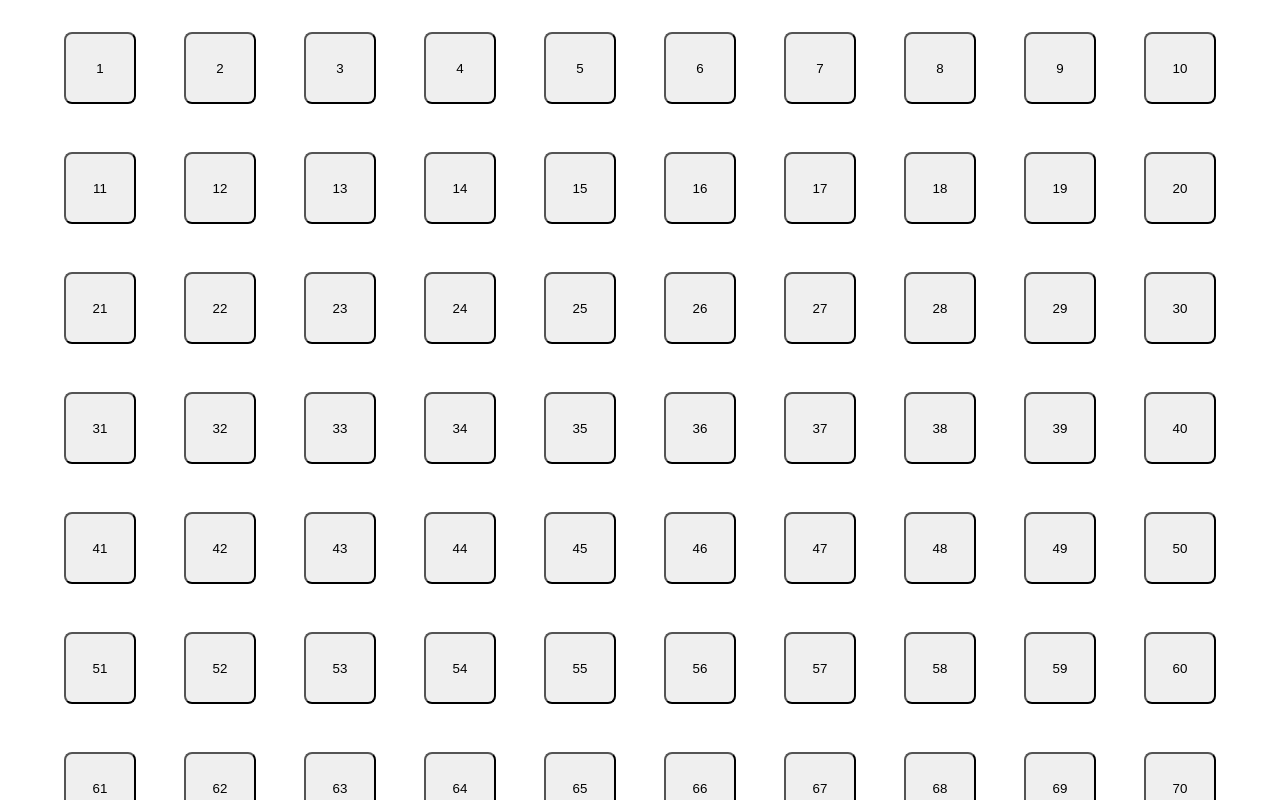
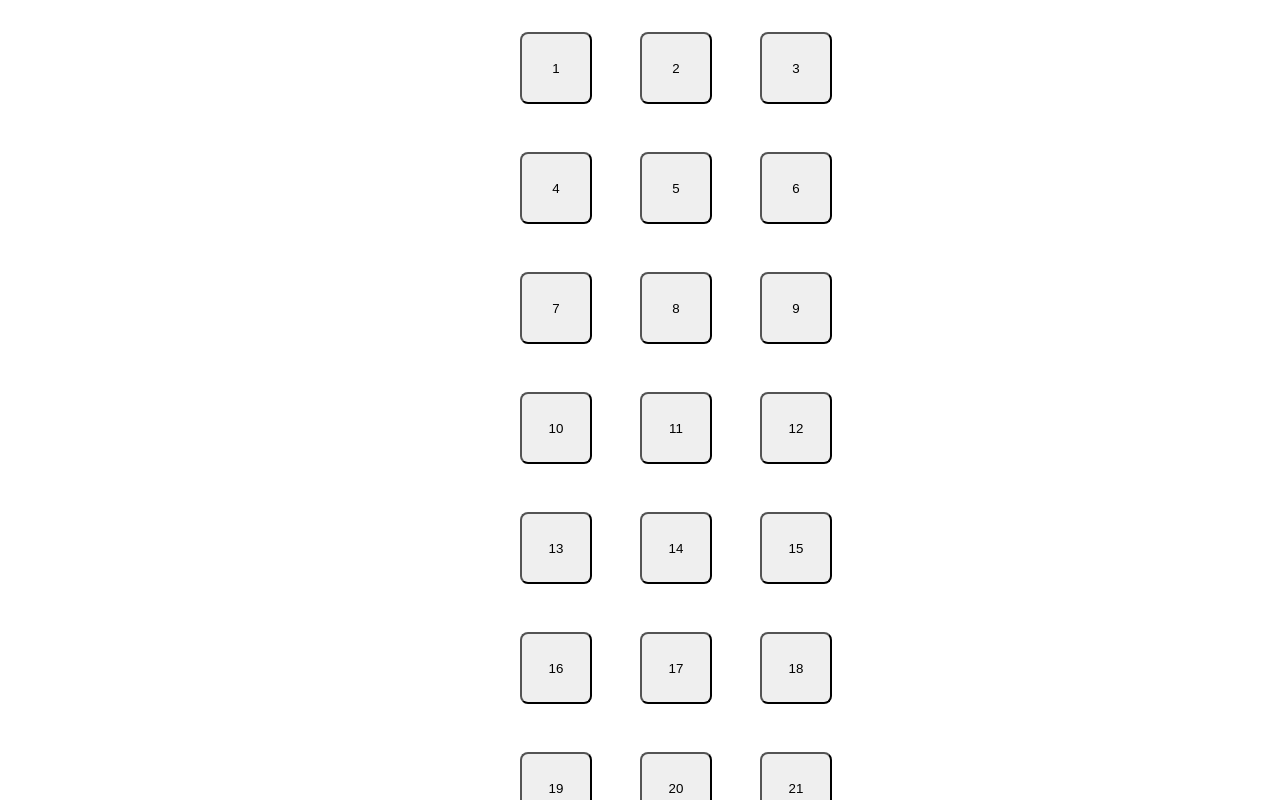
Before and after one commit to stormcrows/multiplication, a React app: page / in a window 1280 px wide. Shown: the top 800 px of the page. Built offline with nearby package versions, Linux system fonts and the light colour scheme.

Commit message:
add grid styles

```diff
--- a/src/components/App/App.css
+++ b/src/components/App/App.css
@@ -1,5 +1,43 @@
 .App {
   text-align: center;
+  margin: 0 auto;
+  display: grid;
+}
+
+@media (min-width: 320px) {
+  /* smartphones, iPhone, portrait 480x320 phones */
+  .App {
+    grid-template-columns: repeat(1, 1fr);
+    width: 96px;
+  }
+}
+@media (min-width: 481px) {
+  /* portrait e-readers (Nook/Kindle), smaller tablets @ 600 or @ 640 wide. */
+  .App {
+    grid-template-columns: repeat(2, 1fr);
+    width: 192px;
+  }
+}
+@media (min-width: 641px) {
+  /* portrait tablets, portrait iPad, landscape e-readers, landscape 800x480 or 854x480 phones */
+  .App {
+    grid-template-columns: repeat(2, 1fr);
+    width: 192px;
+  }
+}
+@media (min-width: 961px) {
+  /* tablet, landscape iPad, lo-res laptops ands desktops */
+  .App {
+    grid-template-columns: repeat(2, 1fr);
+    width: 192px;
+  }
+}
+@media (min-width: 1025px) {
+  /* big landscape tablets, laptops, and desktops */
+  .App {
+    grid-template-columns: repeat(3, 1fr);
+    width: 288px;
+  }
 }
 
 .App > .NumberBox {
```
